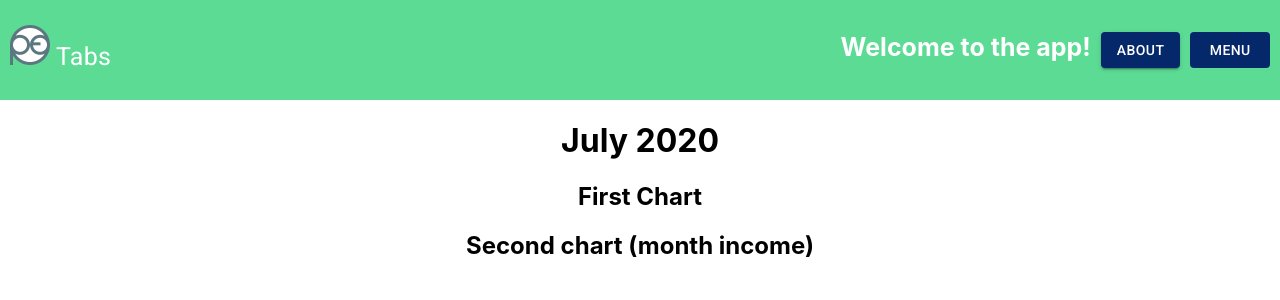
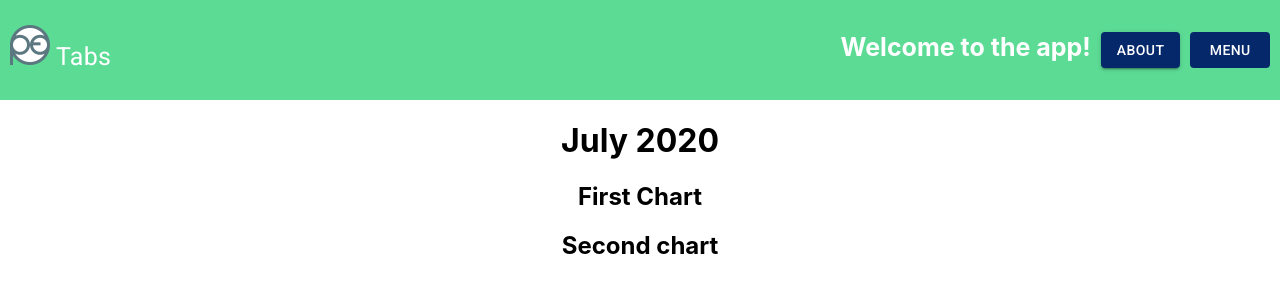
Before and after one commit to stanleysh/tabs, a React (Create React App) app: page /demo in a window 1280 px wide. Shown: the top 300 px of the page. Built offline with nearby package versions, Linux system fonts and the light colour scheme; no server answers.

Commit message:
adding redux to the project

```diff
--- a/package.json
+++ b/package.json
@@ -30,6 +30,7 @@
     "react-dom": "^16.13.1",
     "react-router-dom": "^5.2.0",
     "react-scripts": "3.4.1",
+    "redux": "^4.0.5",
     "serve-favicon": "^2.5.0"
   },
   "scripts": {
--- /dev/null
+++ b/src/Redux/store.js
@@ -0,0 +1,2 @@
+const LOGIN_USER = 'LOGIN_USER';
+const LOGOUT_USER = 'LOGOUT_USER';
--- a/src/components/NavBar/NavBar.jsx
+++ b/src/components/NavBar/NavBar.jsx
@@ -63,7 +63,7 @@ function NavBar(props) {
         <h4> Welcome {props.user.rows[0].name}! </h4>
         loggedIn =
         <>
-            <MenuItem><a className={classes.dropMenuLink} href="/finances">finance</a></MenuItem>
+            <MenuItem><a className={classes.dropMenuLink} href="/finances">Finance</a></MenuItem>
         <MenuItem><a className={classes.dropMenuLink} href="/profile">Profile</a></MenuItem>
         <MenuItem><a className={classes.dropMenuLink} href="/" onClick={props.handleLogout}>Logout</a></MenuItem>
         </>
--- a/src/pages/DemoPage/DemoPage.jsx
+++ b/src/pages/DemoPage/DemoPage.jsx
@@ -17,7 +17,7 @@ class DemoPage extends Component {
             <div className = 'month-preview'>
                 <h1>July 2020</h1>
                 <h2>First Chart {this.state.headers['total_amount']}</h2>
-                <h2>Second chart (month income)</h2>
+                <h2>Second chart {this.state.headers['current_amount']}</h2>
             </div>
         )
     }
```
Also changed, not shown: 1 other file (tests, documents, lock files or other folders).
